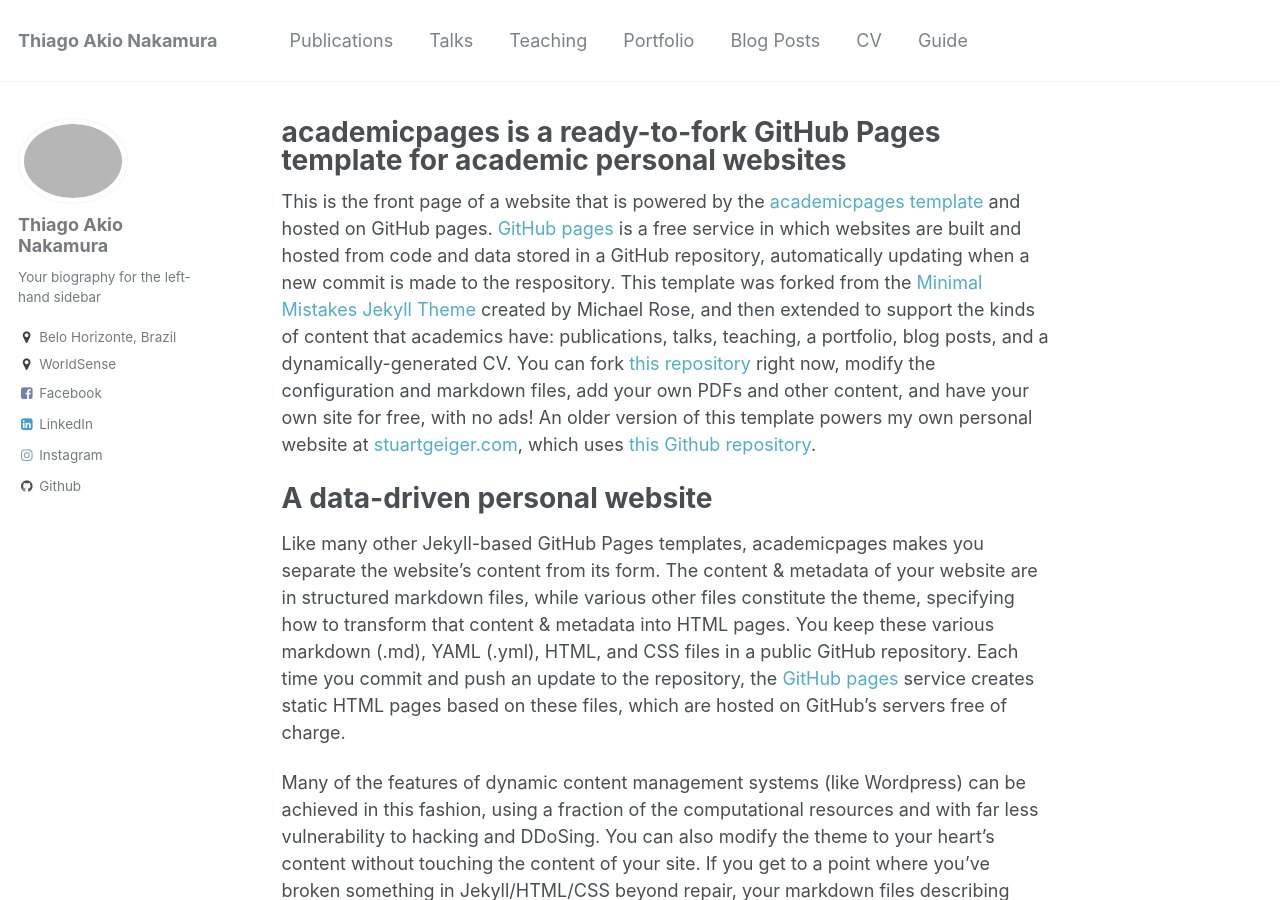
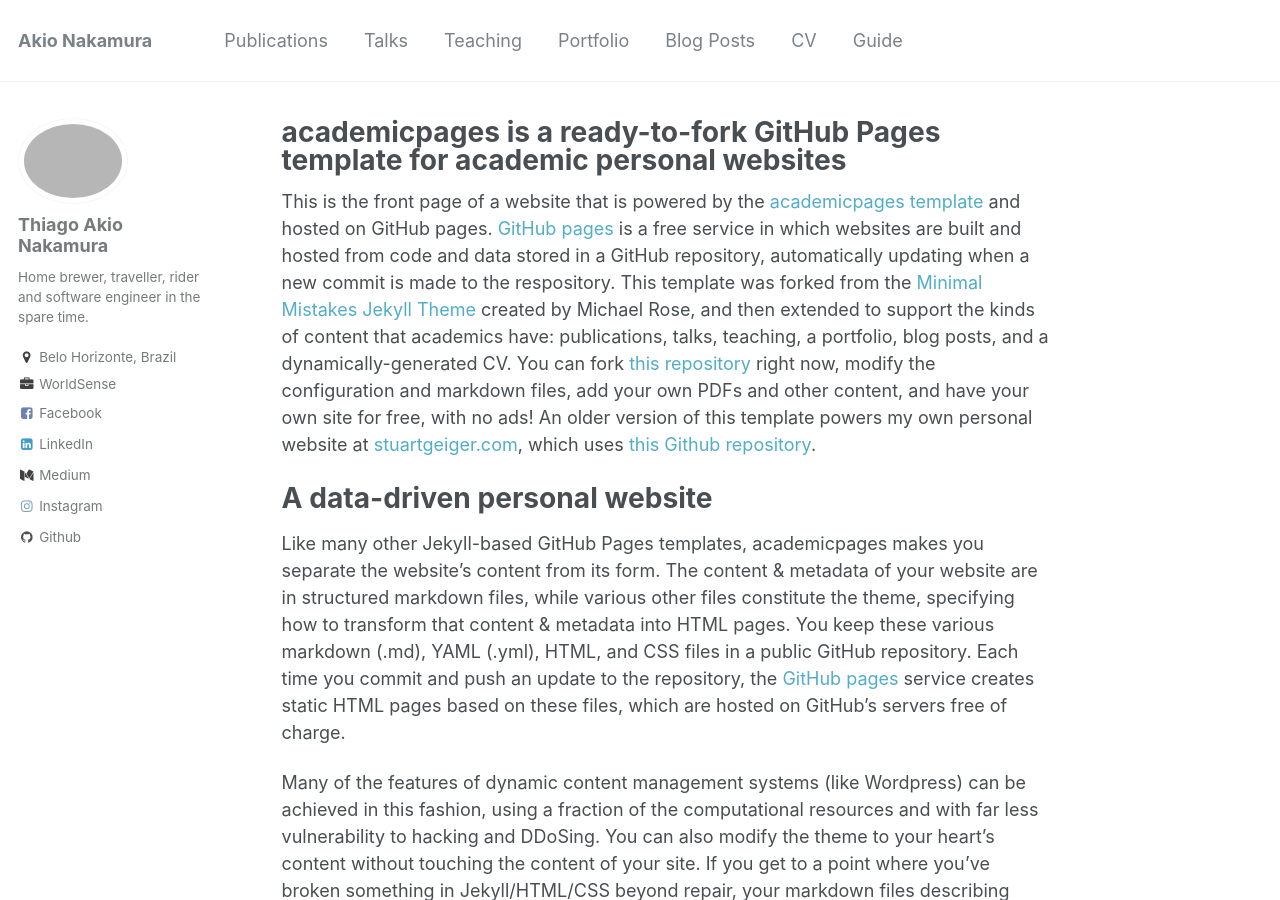
Before and after one commit to akionakamura/akionakamura.github.io, a Jekyll site: the page built from _pages/about.md, in a window 1280 px wide and 900 px high. Built offline with Jekyll 4.4.1, drawn with Linux system fonts in a browser that asks for light colours.

Commit message:
More config

```diff
--- a/_config.yml
+++ b/_config.yml
@@ -7,18 +7,18 @@
 
 # Site Settings
 locale                   : "en-US"
-title                    : "Thiago Akio Nakamura"
-title_separator          : "-"
+title                    : "Akio Nakamura"
+title_separator          : "|"
 name                     : &name "Thiago Akio Nakamura"
-description              : &description "personal description"
+description              : &description "A personal website"
 url                      : https://akionakamura.github.io/ # the base hostname & protocol for your site e.g. "https://mmistakes.github.io"
 baseurl                  : "" # the subpath of your site, e.g. "/blog"
-repository               : "academicpages/academicpages.github.io"
+repository               : "akionakamura/akionakamura.github.io"
 teaser                   :  # filename of teaser fallback teaser image placed in /images/, .e.g. "500x300.png"
 breadcrumbs              : false # true, false (default)
 words_per_minute         : 160
 comments:
-  provider               : # false (default), "disqus", "discourse", "facebook", "google-plus", "staticman", "custom"
+  provider               : "facebook" # false (default), "disqus", "discourse", "facebook", "google-plus", "staticman", "custom"
   disqus:
     shortname            :
   discourse:
@@ -66,20 +66,25 @@
   type                   : # Person or Organization (defaults to Person)
   name                   : # If the user or organization name differs from the site's name
   links: # An array of links to social media profiles
+    - "https://github.com/akionakamura"
+    - "https://medium.com/@akionakas/"
+    - "https://www.facebook.com/akionakas"
+    - "https://www.linkedin.com/in/akionakas/"
+    - "https://www.instagram.com/akionakas"
 
 
 # Analytics
 analytics:
-  provider               :  "google-universal" # false (default), "google", "google-universal", "custom"
+  provider               : "google-universal" # false (default), "google", "google-universal", "custom"
   google:
-    tracking_id          :
+    tracking_id          : "UA-105674165-1"
 
 
 # Site Author
 author:
   name             : "Thiago Akio Nakamura"
   avatar           : "profile.png"
-  bio              : "Your biography for the left-hand sidebar"
+  bio              : "Home brewer, traveller, rider and software engineer in the spare time."
   location         : "Belo Horizonte, Brazil"
   employer         : "WorldSense"
   googlescholar    :
@@ -89,14 +94,14 @@
   codepen          :
   dribbble         :
   flickr           :
-  facebook         : "https://www.facebook.com/akionakas"
+  facebook         : "akionakas"
   foursquare       :
-  github           : "https://github.com/akionakamura"
+  github           : "akionakamura"
   google_plus      :
   keybase          :
-  instagram        : "https://www.instagram.com/akionakas"
+  instagram        : "akionakas"
   lastfm           :
-  linkedin         : "https://www.linkedin.com/in/akionakas/"
+  linkedin         : "akionakas"
   medium           : "https://medium.com/@akionakas/"
   orcid            :
   pinterest        :
@@ -266,6 +271,8 @@
   - jekyll-gist
   - jekyll-feed
   - jemoji
+plugins:
+  - jekyll-seo-tag
 
 
 # Archives
--- a/_includes/author-profile.html
+++ b/_includes/author-profile.html
@@ -26,7 +26,7 @@
         <li><i class="fa fa-fw fa-map-marker" aria-hidden="true"></i> {{ author.location }}</li>
       {% endif %}
       {% if author.employer %}
-        <li><i class="fa fa-fw fa-map-marker" aria-hidden="true"></i> {{ author.employer }}</li>
+        <li><i class="fa fa-fw fa-briefcase" aria-hidden="true"></i> {{ author.employer }}</li>
       {% endif %}
       {% if author.uri %}
         <li><a href="{{ author.uri }}"><i class="fa fa-fw fa-chain" aria-hidden="true"></i> {{ site.data.ui-text[site.locale].website_label | default: "Website" }}</a></li>
@@ -48,6 +48,9 @@
       {% endif %}
       {% if author.linkedin %}
         <li><a href="https://www.linkedin.com/in/{{ author.linkedin }}"><i class="fa fa-fw fa-linkedin-square" aria-hidden="true"></i> LinkedIn</a></li>
+      {% endif %}
+      {% if author.medium %}
+        <li><a href="{{ author.medium }}"><i class="fa fa-fw fa-medium" aria-hidden="true"></i> Medium</a></li>
       {% endif %}
       {% if author.xing %}
         <li><a href="https://www.xing.com/profile/{{ author.xing }}"><i class="fa fa-fw fa-xing-square" aria-hidden="true"></i> XING</a></li>
```
